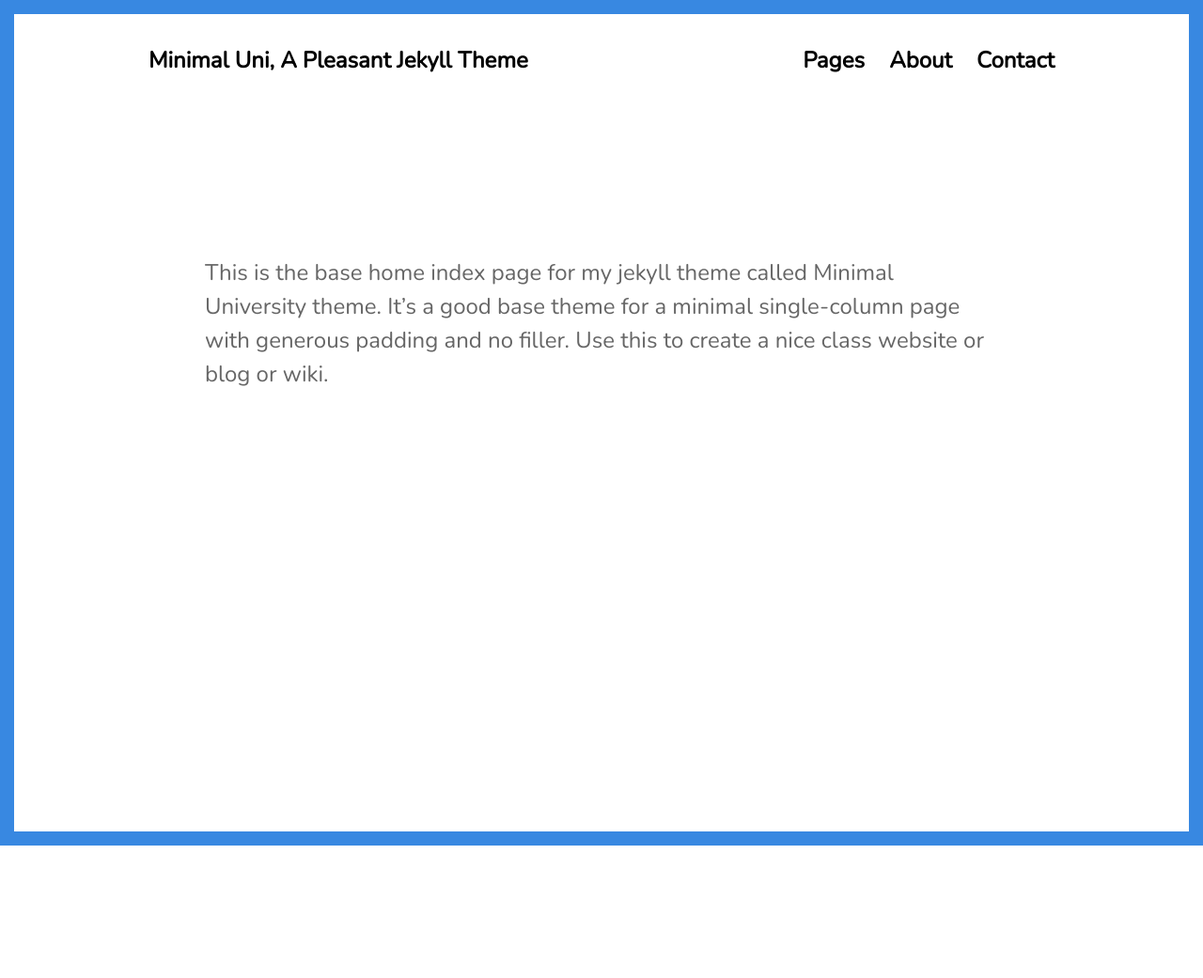
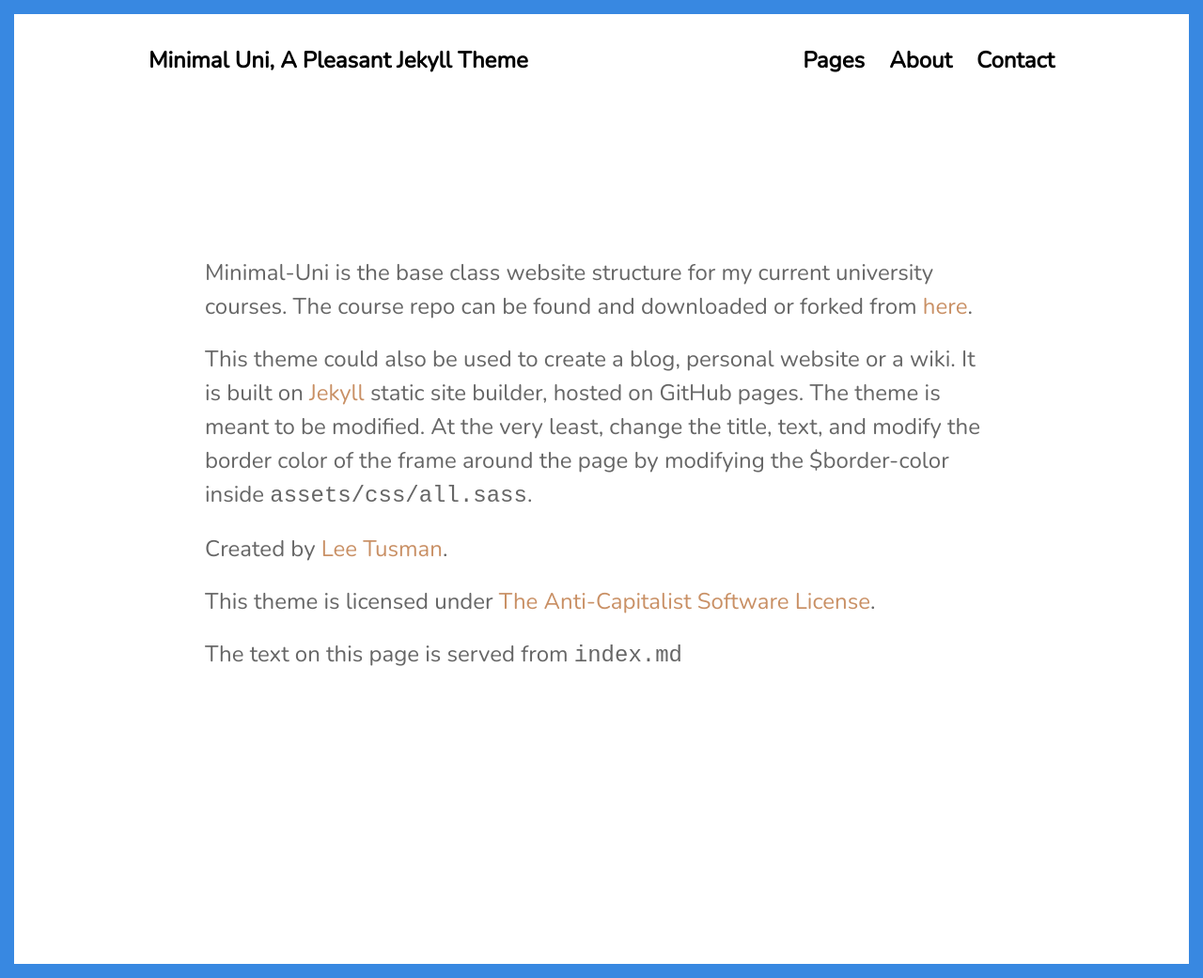
Before and after one commit to lee2sman/minimal-uni, a Jekyll site: the page built from index.md, in a window 1280 px wide. Shown: the whole page at 94% size. Built offline with Jekyll 4.4.1, drawn with Linux system fonts in a browser that asks for light colours; nearby versions of some CDN libraries; before the commit the page ends 900 px from its top, so only the background shows below that.

Commit message:
update index.md

````diff
--- a/index.md
+++ b/index.md
@@ -3,8 +3,14 @@ layout: page
 title: Home
 ---
 
+Minimal-Uni is the base class website structure for my current university courses. The course repo can be found and downloaded or forked from [here](https://github.com/lee2sman/minimal-uni).
 
-This is the base home index page for my jekyll theme called Minimal University theme. It's a good base theme for a minimal single-column page with generous padding and no filler. Use this to create a nice class website or blog or wiki.
+This theme could also be used to create a blog, personal website or a wiki. It is built on [Jekyll](https://jekyllrb.com/) static site builder, hosted on GitHub pages. The theme is meant to be modified. At the very least, change the title, text, and modify the border color of the frame around the page by modifying the $border-color inside ```assets/css/all.sass```.
 
+Created by [Lee Tusman](http://leetusman.com).
+
+This theme is licensed under [The Anti-Capitalist Software License](https://anticapitalist.software/).
+
+The text on this page is served from ```index.md```
 
 {% include footer.html %}
````
